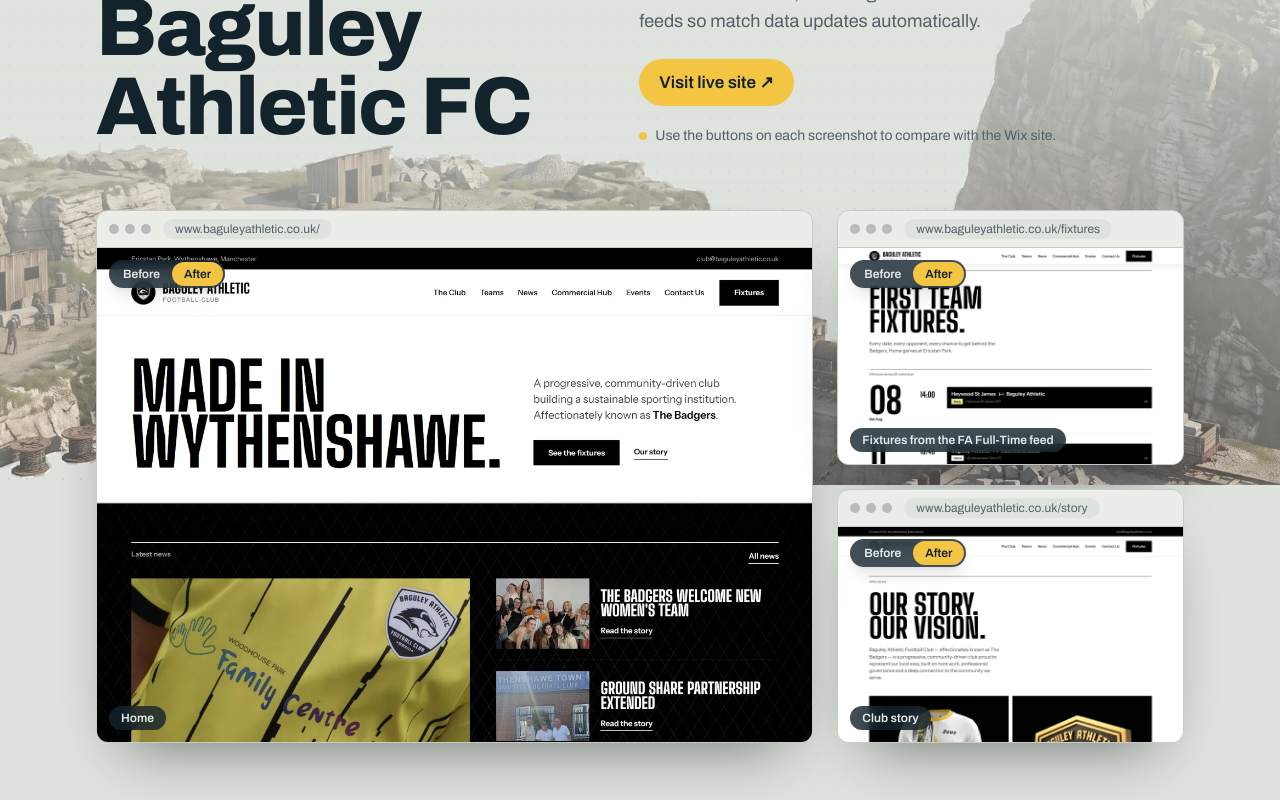
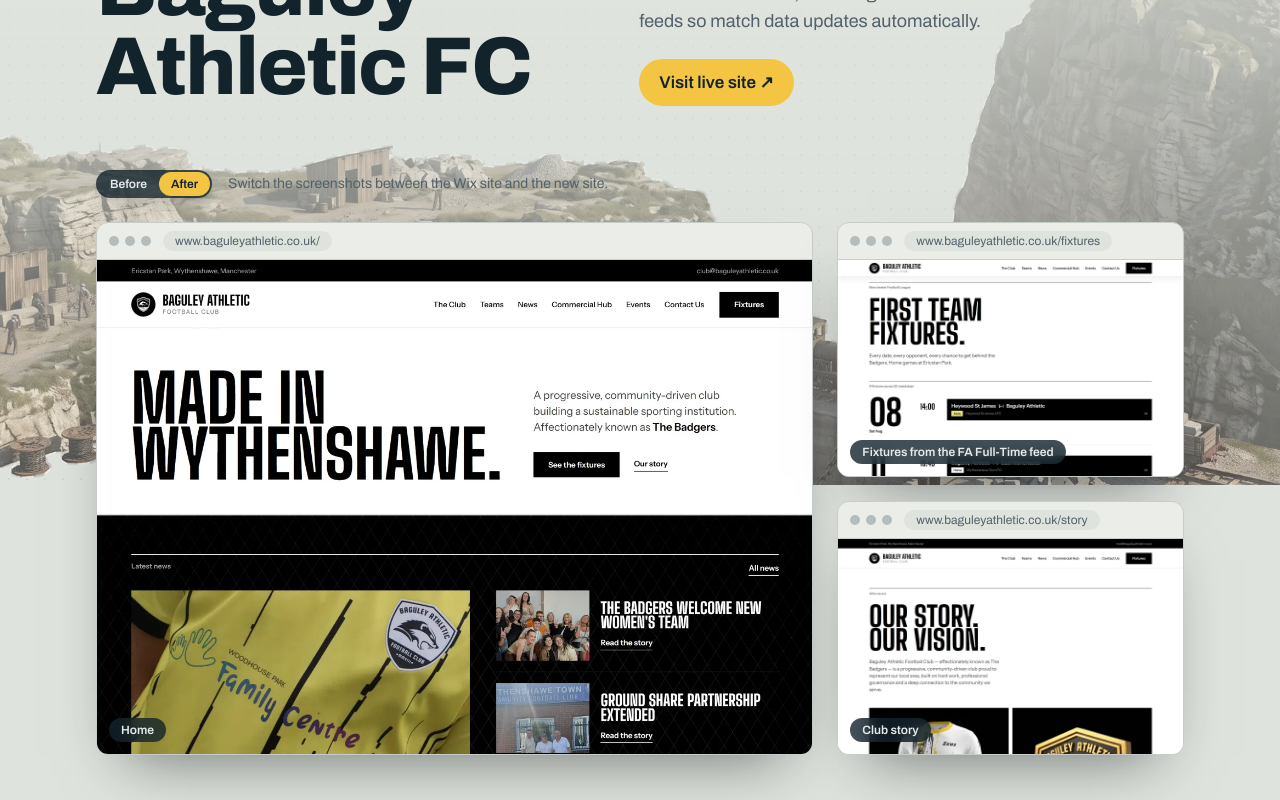
Before and after one commit to MaheshNanavare/LiveSitesPortfolio, a Next.js app: page / in a window 1280 px wide. Shown: the part 3040-3840 px from the top of the page. Built offline with nearby package versions, Linux system fonts and the light colour scheme; a web font is replaced by a local one.

Commit message:
Keep only one set of before-after buttons

```diff
--- a/components/BrowserFrame.tsx
+++ b/components/BrowserFrame.tsx
@@ -1,10 +1,10 @@
-import CompareTabs, { type Version } from "@/components/CompareTabs";
+import { CompareImages, type Version } from "@/components/CompareTabs";
 import type { ResolvedScreenshot } from "@/lib/media";
 
 // A screenshot in a minimal browser window. `fill` lets the image stretch
 // to the height of its grid cell instead of keeping a 16:10 box. When the
-// shot has a before image of the old site, buttons switch between Before
-// and After (or Before, My concept and Live now when there's a concept).
+// shot has a before image of the old site, it holds every version and shows
+// the one picked by the project's buttons (see ProjectCaseStudy).
 export default function BrowserFrame({
   shot,
   tone,
@@ -18,21 +18,19 @@
 }) {
   const dark = tone === "dark";
 
-  // Oldest first, opening on the newest version I made: the concept when
-  // there is one, otherwise the live site.
   const versions: Version[] | null =
     shot.ready && shot.before
       ? [
           {
-            label: "Before",
+            key: "before",
             src: shot.before,
             alt: `${shot.caption} on the ${beforeLabel}, before the rebuild`,
           },
           ...(shot.concept
-            ? [{ label: "My concept", src: shot.concept, alt: `${shot.caption} in my design concept` }]
+            ? [{ key: "concept" as const, src: shot.concept, alt: `${shot.caption} in my design concept` }]
             : []),
           {
-            label: shot.concept ? "Live now" : "After",
+            key: "live",
             src: shot.src,
             alt: `${shot.caption}, ${shot.url}`,
           },
@@ -68,7 +66,7 @@
         className={`relative aspect-[16/10] overflow-hidden ${fill ? "md:aspect-auto md:flex-1" : ""}`}
       >
         {versions ? (
-          <CompareTabs versions={versions} initial={shot.concept ? 1 : versions.length - 1} />
+          <CompareImages versions={versions} />
         ) : shot.ready ? (
           // Static export: next/image optimisation is off, a plain img is equivalent.
           // eslint-disable-next-line @next/next/no-img-element
--- a/components/CompareTabs.tsx
+++ b/components/CompareTabs.tsx
@@ -1,65 +1,89 @@
 "use client";
 
-import { useState } from "react";
+import { createContext, useContext, useState, type ReactNode } from "react";
+
+export type VersionKey = "before" | "concept" | "live";
 
 export type Version = {
-  label: string;
+  key: VersionKey;
   src: string;
   alt: string;
 };
 
-// Two or more versions of the same page (the old site and the new one, and
-// sometimes a design concept between them), stacked in one frame. Buttons
-// at the top switch between them with a short crossfade. Every version stays
-// loaded, so switching never waits on the network.
-export default function CompareTabs({
-  versions,
+const CompareContext = createContext<{
+  shown: VersionKey;
+  setShown: (key: VersionKey) => void;
+}>({ shown: "live", setShown: () => {} });
+
+// One choice of version (the old site, the new one, and sometimes a design
+// concept between them) shared by every screenshot of a project, so a single
+// set of buttons switches all of them together.
+export function CompareGroup({
   initial,
+  children,
 }: {
-  versions: Version[];
-  initial: number;
+  initial: VersionKey;
+  children: ReactNode;
 }) {
   const [shown, setShown] = useState(initial);
+  return <CompareContext value={{ shown, setShown }}>{children}</CompareContext>;
+}
+
+export function CompareButtons({
+  options,
+  label,
+}: {
+  options: { key: VersionKey; label: string }[];
+  label: string;
+}) {
+  const { shown, setShown } = useContext(CompareContext);
+
+  return (
+    <div role="group" aria-label={label} className="flex rounded-full bg-iron/80 p-0.5 shadow-lg">
+      {options.map((option) => (
+        <button
+          key={option.key}
+          type="button"
+          aria-pressed={option.key === shown}
+          onClick={() => setShown(option.key)}
+          className={`rounded-full px-3 py-1 text-xs font-semibold whitespace-nowrap transition-colors focus-visible:outline-2 focus-visible:outline-offset-1 focus-visible:outline-signal ${
+            option.key === shown ? "bg-signal text-iron" : "text-on-iron hover:text-signal"
+          }`}
+        >
+          {option.label}
+        </button>
+      ))}
+    </div>
+  );
+}
+
+// The versions of one page, stacked in its frame, showing whichever the
+// group has chosen with a short crossfade. A page without that version
+// shows the live site. Every version stays loaded, so switching never waits
+// on the network.
+export function CompareImages({ versions }: { versions: Version[] }) {
+  const { shown } = useContext(CompareContext);
+  const current = versions.some((version) => version.key === shown) ? shown : "live";
 
   return (
     <div className="absolute inset-0">
-      {versions.map((version, i) => (
+      {versions.map((version) => (
         // Static export: next/image optimisation is off, a plain img is equivalent.
         // eslint-disable-next-line @next/next/no-img-element
         <img
           key={version.src}
           src={version.src}
-          alt={i === shown ? version.alt : ""}
-          aria-hidden={i !== shown}
+          alt={version.key === current ? version.alt : ""}
+          aria-hidden={version.key !== current}
           width={1440}
           height={900}
           loading="lazy"
           decoding="async"
           className={`absolute inset-0 h-full w-full object-cover object-top transition-opacity duration-300 ${
-            i === shown ? "opacity-100" : "opacity-0"
+            version.key === current ? "opacity-100" : "opacity-0"
           }`}
         />
       ))}
-
-      <div
-        role="group"
-        aria-label="Show a version of this page"
-        className="absolute top-3 left-3 flex rounded-full bg-iron/80 p-0.5 shadow-lg backdrop-blur-sm"
-      >
-        {versions.map((version, i) => (
-          <button
-            key={version.label}
-            type="button"
-            aria-pressed={i === shown}
-            onClick={() => setShown(i)}
-            className={`rounded-full px-3 py-1 text-xs font-semibold whitespace-nowrap transition-colors focus-visible:outline-2 focus-visible:outline-offset-1 focus-visible:outline-signal ${
-              i === shown ? "bg-signal text-iron" : "text-on-iron hover:text-signal"
-            }`}
-          >
-            {version.label}
-          </button>
-        ))}
-      </div>
     </div>
   );
 }
--- a/components/ProjectCaseStudy.tsx
+++ b/components/ProjectCaseStudy.tsx
@@ -1,5 +1,6 @@
 import type { CSSProperties } from "react";
 import BrowserFrame from "@/components/BrowserFrame";
+import { CompareButtons, CompareGroup } from "@/components/CompareTabs";
 import type { Project } from "@/data/projects";
 import type { ResolvedScreenshot } from "@/lib/media";
 
@@ -29,6 +30,29 @@
   const [main, second, third] = shots;
   const compares = shots.some((shot) => shot.ready && shot.before);
   const hasConcept = shots.some((shot) => shot.ready && shot.before && shot.concept);
+
+  // On phones the three pages sit side by side in a row you swipe, with the
+  // next one peeking in, rather than a long stack. With compare buttons
+  // above it, the row sits closer to them.
+  const shotRow = (
+    <div
+      role="group"
+      aria-label={`Three pages from ${project.name}`}
+      className={`shot-row -mx-5 flex snap-x snap-mandatory scroll-px-5 gap-4 overflow-x-auto px-5 pb-10 sm:-mx-8 sm:scroll-px-8 sm:px-8 md:mx-0 md:grid md:grid-cols-12 md:gap-6 md:overflow-visible md:px-0 md:pb-0 ${
+        compares ? "mt-5 md:mt-6" : "mt-10 md:mt-16"
+      }`}
+    >
+      <div data-reveal="fan-left" style={delay(1)} className="w-[86%] shrink-0 snap-start sm:w-[70%] md:col-span-8 md:row-span-2 md:w-auto">
+        <BrowserFrame shot={main} tone={tone} beforeLabel={project.before} fill />
+      </div>
+      <div data-reveal="fan-right" style={delay(2)} className="w-[86%] shrink-0 snap-start sm:w-[70%] md:col-span-4 md:w-auto">
+        <BrowserFrame shot={second} tone={tone} beforeLabel={project.before} />
+      </div>
+      <div data-reveal="fan-right" style={delay(3)} className="w-[86%] shrink-0 snap-start sm:w-[70%] md:col-span-4 md:w-auto">
+        <BrowserFrame shot={third} tone={tone} beforeLabel={project.before} />
+      </div>
+    </div>
+  );
 
   // A scene in the case-studies panel (see app/page.tsx). Once StickyStack
   // runs, its own background gives way to the panel's shared, fixed one, and
@@ -94,34 +118,34 @@
                 </a>
               )}
             </div>
-            {compares && (
-              <p className={`mt-5 flex items-center gap-2 text-sm ${muted}`}>
-                <span aria-hidden className="size-2 rounded-full bg-signal" />
-                {hasConcept
-                  ? "Use the buttons on each screenshot to compare my concept with the old site and the live site now."
-                  : `Use the buttons on each screenshot to compare with the ${project.before ?? "old site"}.`}
-              </p>
-            )}
           </div>
         </div>
 
-        {/* On phones the three pages sit side by side in a row you swipe,
-            with the next one peeking in, rather than a long stack. */}
-        <div
-          role="group"
-          aria-label={`Three pages from ${project.name}`}
-          className="shot-row -mx-5 mt-10 flex snap-x snap-mandatory scroll-px-5 gap-4 overflow-x-auto px-5 pb-10 sm:-mx-8 sm:scroll-px-8 sm:px-8 md:mx-0 md:mt-16 md:grid md:grid-cols-12 md:gap-6 md:overflow-visible md:px-0 md:pb-0"
-        >
-          <div data-reveal="fan-left" style={delay(1)} className="w-[86%] shrink-0 snap-start sm:w-[70%] md:col-span-8 md:row-span-2 md:w-auto">
-            <BrowserFrame shot={main} tone={tone} beforeLabel={project.before} fill />
-          </div>
-          <div data-reveal="fan-right" style={delay(2)} className="w-[86%] shrink-0 snap-start sm:w-[70%] md:col-span-4 md:w-auto">
-            <BrowserFrame shot={second} tone={tone} beforeLabel={project.before} />
-          </div>
-          <div data-reveal="fan-right" style={delay(3)} className="w-[86%] shrink-0 snap-start sm:w-[70%] md:col-span-4 md:w-auto">
-            <BrowserFrame shot={third} tone={tone} beforeLabel={project.before} />
-          </div>
-        </div>
+        {compares ? (
+          <CompareGroup initial={hasConcept ? "concept" : "live"}>
+            <div
+              data-reveal
+              className="mt-10 flex flex-wrap items-center gap-x-4 gap-y-3 md:mt-16"
+            >
+              <CompareButtons
+                label={`Show a version of the ${project.name} pages`}
+                options={[
+                  { key: "before", label: "Before" },
+                  ...(hasConcept ? [{ key: "concept" as const, label: "My concept" }] : []),
+                  { key: "live", label: hasConcept ? "Live now" : "After" },
+                ]}
+              />
+              <p className={`text-sm ${muted}`}>
+                {hasConcept
+                  ? "Switch the screenshots between the old site, my concept and the live site now."
+                  : `Switch the screenshots between the ${project.before ?? "old site"} and the new site.`}
+              </p>
+            </div>
+            {shotRow}
+          </CompareGroup>
+        ) : (
+          shotRow
+        )}
       </div>
     </section>
   );
```
